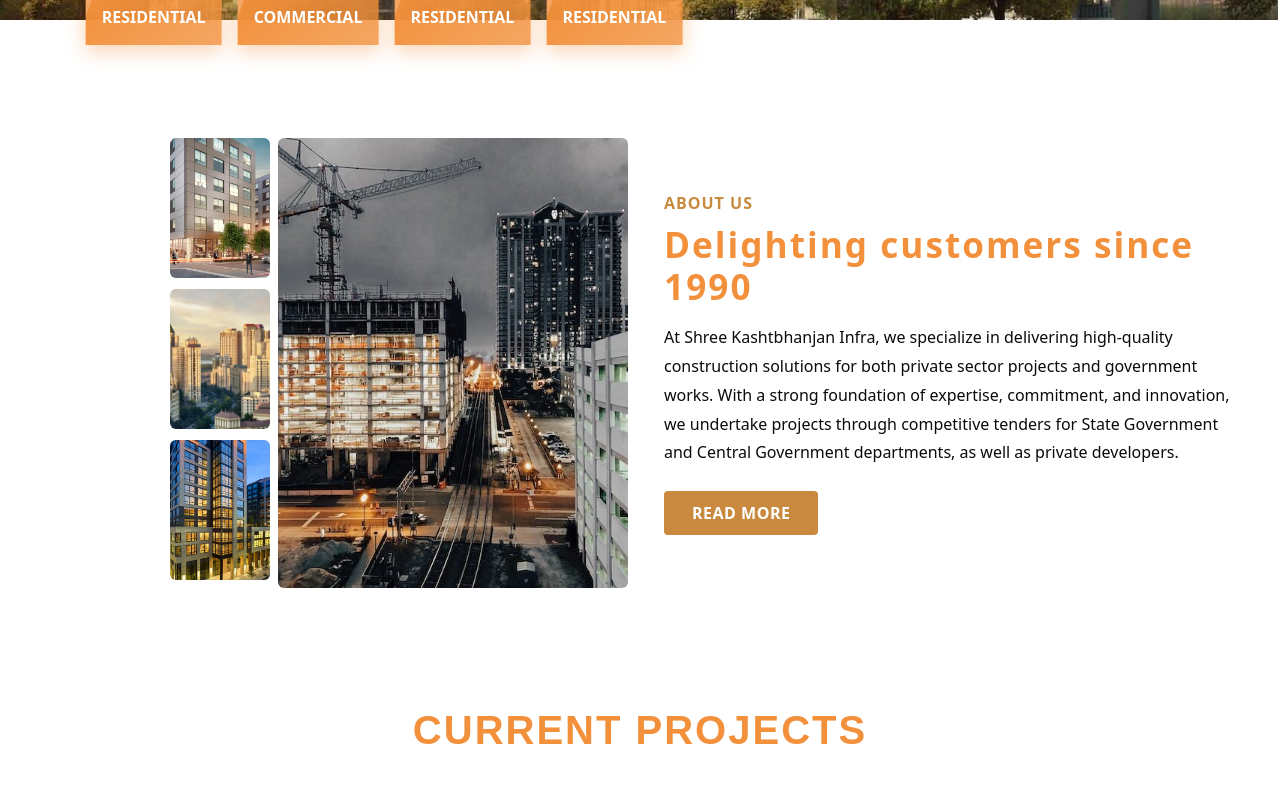
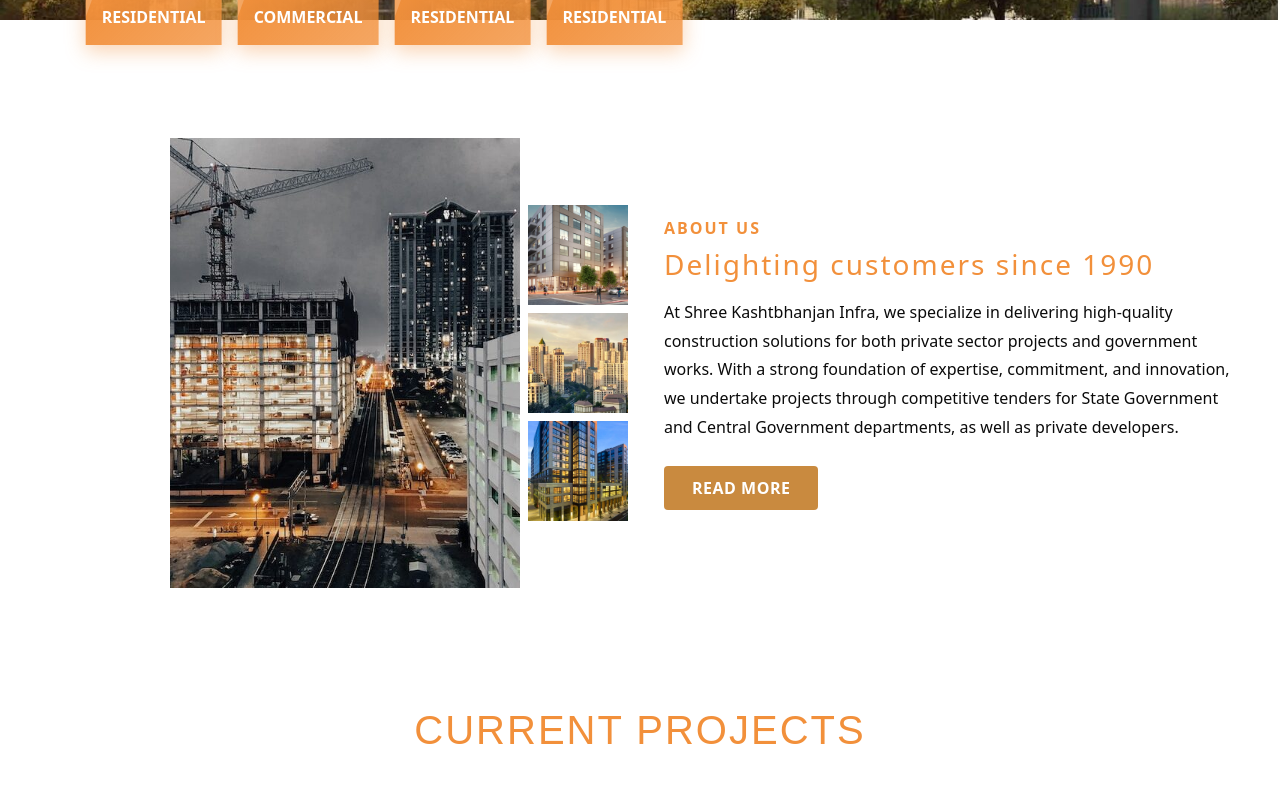
Before and after one commit to hastikapatadiya-code/hanumanproject, a React (Create React App) app: page / in a window 1280 px wide. Shown: the part 480-1270 px from the top of the page. Built offline with nearby package versions, Linux system fonts and the light colour scheme; a web font is replaced by a local one.

Commit message:
Updated Home page and styles

```diff
--- a/public/index.html
+++ b/public/index.html
@@ -24,7 +24,7 @@
       work correctly both with client-side routing and a non-root public URL.
       Learn how to configure a non-root public URL by running `npm run build`.
     -->
-    <title>React App</title>
+    <title>Kashtbhanjan</title>
   </head>
   <body>
     <noscript>You need to enable JavaScript to run this app.</noscript>
--- a/src/App.css
+++ b/src/App.css
@@ -6,7 +6,6 @@
   padding: 0%;
   box-sizing: border-box;
 }
-
 img {
   height: 100%;
   width: 100%;
@@ -217,31 +216,9 @@ a:link {
   transform: scale(1.05);
 }
 
-.main-image img {
-
-  transition: transform 0.4s ease;
-}
-
-.main-image img:hover {
-  transform: scale(1.02);
-}
-
 .about-text {
   animation: fadeInUp 1s ease;
 }
-
-.sub-title {
-  color: #c98a3f;
-  font-weight: bold;
-  letter-spacing: 1px;
-  text-transform: uppercase;
-}
-
-.title {
-  font-weight: 800;
-  font-size: 2.2rem;
-}
-
 .desc {
   font-size: 16px;
   line-height: 1.8;
--- a/src/components/Home.js
+++ b/src/components/Home.js
@@ -2,12 +2,10 @@ import Header from '../components/Header';
 import bannerimg from '../images/2.jpg';
 import { useEffect, useState } from 'react';
 import { useInView } from 'react-intersection-observer';
-import { GrProjects } from "react-icons/gr";
 import { IoLocationOutline } from "react-icons/io5";
 import { TbSwimming } from "react-icons/tb";
 import { Currentprojectslider } from './Residential';
 import { FaCubes } from "react-icons/fa6";
-import { MdOutlineContactPage } from "react-icons/md";
 import { LiaBedSolid } from "react-icons/lia";
 import feature from '../images/millenia-features.jpg';
 import achieveimg1 from '../images/achieve1.png';
@@ -21,8 +19,6 @@ import aboutimg1 from '../images/about1.webp';
 import aboutimg2 from '../images/a1.webp';
 import aboutimg3 from '../images/a2.jpg';
 import aboutimg4 from '../images/a3.jpg';
-
-import pattern from '../images/pattern.webp';
 import { Link } from "react-router-dom";
 import Footer from './Footer';
 import 'animate.css';
@@ -35,7 +31,6 @@ import service2 from "../images/service2.jpg";
 import service3 from "../images/service3.jpg";
 import service4 from "../images/service4.jpg";
 import service5 from "../images/service5.webp";
-import Goverment from './Goverment';
 
 
 const Home = () => {
@@ -58,9 +53,6 @@ const Home = () => {
     triggerOnce: true,
     threshold: 0.2,
   });
-
-
-
 
   const { ref: featuresLeftRef, inView: featuresLeftInView } = useInView({
     triggerOnce: false,
@@ -213,6 +205,7 @@ const Home = () => {
   ]
   const builderBlogs = [
     {
+       img: service2,
       title: "Step-by-step Guide for First-Time Homebuyers",
       description: "This guide will help new homebuyers understand budgeting, location selection, documentation, and more.",
       category: "Real Estate",
@@ -220,6 +213,7 @@ const Home = () => {
       date: "4 Aug, 2025",
     },
     {
+       img: service2,
       title: "Step-by-step Guide for First-Time Homebuyers",
       description: "This guide will help new homebuyers understand budgeting, location selection, documentation, and more.",
       category: "Real Estate",
@@ -227,6 +221,7 @@ const Home = () => {
       date: "4 Aug, 2025",
     },
     {
+       img: service2,
       title: "Step-by-step Guide for First-Time Homebuyers",
       description: "This guide will help new homebuyers understand budgeting, location selection, documentation, and more.",
       category: "Real Estate",
@@ -296,17 +291,56 @@ const Home = () => {
       </div>
 
       {/* ================================================ about us section start ===================================== */}
-            <div className='spacer'></div>
+    <div className="spacer"></div>
 <div className="about-section container-fluid py-5">
   <div className="row align-items-center m-0">
-          <div className="col-lg-6 d-flex justify-content-lg-end justify-content-center">
-            <div className="about-images d-flex">
-              <div className="small-images d-flex flex-column justify-content-between me-2">
+
+    <div className="col-lg-6 about-text text-white px-4 mt-lg-0 mt-3 order-1 order-lg-2">
+      <p className="text-uppercase fw-bold title p-0 mb-2">ABOUT US</p>
+      <h3 className="title mb-3">Delighting customers since 1990</h3>
+      <p className="desc mb-4">
+        At Shree Kashtbhanjan Infra, we specialize in delivering high-quality
+        construction solutions for both private sector projects and government
+        works. With a strong foundation of expertise, commitment, and
+        innovation, we undertake projects through competitive tenders for
+        State Government and Central Government departments, as well as private
+        developers.
+      </p>
+      <button className="btn-readmore">
+        <Link to="/about" className="text-white">READ MORE</Link>
+      </button>
+    </div>
+
+  <div className="col-lg-6 d-flex justify-content-lg-end justify-content-center order-2 order-lg-1  mt-lg-0 mt-3">
+  <div className="about-images d-flex flex-lg-row flex-column align-items-center">
+
+    {/* Main Image */}
+    <div className=" mb-3 mb-lg-0">
+      <img
+        src={mainImage}
+        alt="Main"
+        className=""
+        style={{
+          width: "350px",
+          height: "450px",
+          objectFit: "cover",
+          maxWidth: "100%",
+        }}
+      />
+    </div>
+
+    {/* Small Images */}
+    <div className="small-images d-flex flex-lg-column flex-row justify-content-center gap-2 ms-lg-2">
       {[aboutimg4, aboutimg2, aboutimg3].map((img, index) => (
-                  <img key={index} src={img}
+        <img
+          key={index}
+          src={img}
           alt={`thumb-${index}`}
-                    className="img-fluid rounded mb-2"
+          className=""
           style={{
+            width: "100px",
+            height: "100px",
+            objectFit: "cover",
             cursor: "pointer",
             transition: "0.3s ease",
           }}
@@ -314,29 +348,13 @@ const Home = () => {
         />
       ))}
     </div>
-              <div className="main-image">
-                <img
-                  src={mainImage}
-                  alt="Main"
-                  className="img-fluid rounded"
-                  style={{ width: "350px", height: "450px", objectFit: "cover" }}
-                />
-              </div>
   </div>
 </div>
 
-          <div className="col-lg-6 about-text text-white px-4 mt-lg-0 mt-3">
-            <p className="sub-title mb-2">ABOUT US</p>
-            <h2 className="title mb-3">Delighting customers since 1990</h2>
-            <p className="desc mb-4">
-              At Shree Kashtbhanjan Infra, we specialize in delivering high-quality construction solutions for both private sector projects and government works. With a strong foundation of expertise, commitment, and innovation, we undertake projects through competitive tenders for State Government and Central Government departments, as well as private developers.
-            </p>
-            <button className="btn-readmore">
-              <Link to="/about" className="text-white">READ MORE</Link>
-            </button>
+
   </div>
 </div>
-      </div>
+
       {/* ================================================ about us section end ===================================== */}
       <div className='spacer'></div>
       <h2 className=" title text-center fs-1 about-header tracking-widest">CURRENT PROJECTS</h2>
@@ -345,7 +363,7 @@ const Home = () => {
       {/* =============================================== service start ================================================ */}
       <section className='container my-5'>
         <div className='row'>
-    <div className="col-md-4 col-12 border-end border-end-md-0">
+    <div className="col-md-4 col-12 border-end border-end-md-0 ">
             <p className="text-uppercase fw-bold title p-0">our services</p>
             <h1 className="fw-bold pb-3 about-header text-capitalize ">
               provide unique<br></br>& quality services
@@ -360,8 +378,8 @@ const Home = () => {
        <div className="services-container">
       <Slider {...services}>
         {service.map((serviceItem, index) => (
-          <div key={index} className="service-card p-4">
-            {/* Wrap the whole card inside Link only if path exists */}
+         <div key={index} className="service-card p-4 overflow-x-hidden">
+
             {serviceItem.path ? (
               <Link
                 to={serviceItem.path}
@@ -452,9 +470,14 @@ const Home = () => {
       {/* =============================================== Blog start ================================================ */}
 
     <section className="container my-5" ref={sectionRef}>
-        <h2 className={`title text-center fs-1 about-header fw-bold mb-5 ${inView ? "animate__animated animate__pulse" : ""}`}>
+  <h2
+    className={`title text-center fs-1 about-header fw-bold mb-5 ${
+      inView ? "animate__animated animate__pulse" : ""
+    }`}
+  >
     OUR BLOG
   </h2>
+
   <div className={`row ${inView ? "animate__animated animate__fadeInUp" : ""}`}>
     {builderBlogs.slice(0, 6).map((post, index) => (
       <div key={index} className="col-md-4 col-sm-6 mb-4">
@@ -471,7 +494,33 @@ const Home = () => {
           onMouseEnter={(e) => (e.currentTarget.style.transform = "scale(1.02)")}
           onMouseLeave={(e) => (e.currentTarget.style.transform = "scale(1.0)")}
         >
-                <span className="badge mb-2 text-uppercase fw-semibold"
+          {/* 🖼 Blog Image */}
+          <div
+            className="blog-img mb-3"
+            style={{
+              borderRadius: "12px",
+              overflow: "hidden",
+              height: "200px",
+              position: "relative",
+            }}
+          >
+            <img
+              src={post.img}
+              alt={post.title}
+              style={{
+                width: "100%",
+                height: "100%",
+                objectFit: "cover",
+                transition: "transform 0.4s ease",
+              }}
+              className="blog-thumbnail"
+              onMouseEnter={(e) => (e.currentTarget.style.transform = "scale(1.05)")}
+              onMouseLeave={(e) => (e.currentTarget.style.transform = "scale(1.0)")}
+            />
+          </div>
+
+          <span
+            className="badge mb-2 text-uppercase fw-semibold"
             style={{
               backgroundColor: "#fef2e5",
               color: "#f77a0c",
@@ -481,18 +530,33 @@ const Home = () => {
               letterSpacing: "1px",
               display: "inline-block",
               width: "fit-content",
-                  }}>
+            }}
+          >
             {post.category || "Blog"}
           </span>
-                <h5 className="fw-bold mb-3" style={{ color: "#333", minHeight: "60px" }}>
+
+          <h5 className="fw-bold " style={{ color: "#333", minHeight: "60px" }}>
             {post.title}
           </h5>
-                <p className="text-muted small mb-3">{post.description?.slice(0, 100)}...</p>
-                <div className="d-flex justify-content-between align-items-center mt-auto pt-2 border-top" style={{ fontSize: "13px" }}>
+
+          <p className="text-muted small mb-3">
+            {post.description?.slice(0, 100)}...
+          </p>
+
+          <div
+            className="d-flex justify-content-between align-items-center mt-auto pt-2 border-top"
+            style={{ fontSize: "13px" }}>
             <small className="text-muted">
               {post.author || "Admin"} • {post.date || "21 Jan, 2023"}
             </small>
-                  <Link to="/blog" style={{ color: "#f77a0c", fontWeight: "600", textDecoration: "none" }} >
+            <Link
+              to="/blog"
+              style={{
+                color: "#f77a0c",
+                fontWeight: "600",
+                textDecoration: "none",
+              }}
+            >
               Read More →
             </Link>
           </div>
@@ -502,11 +566,21 @@ const Home = () => {
   </div>
 
   <div className="text-center mt-4">
-          <Link to="/BLOG" className="project-btn position-relative d-inline-block me-3 rounded fw-bold px-3 py-2"
-            style={{ overflow: "hidden", zIndex: "1", transition: "color 0.4s ease", color: "#fff" }}>
-            VIEW MORE</Link>
+    <Link
+      to="/BLOG"
+      className="project-btn position-relative d-inline-block me-3 rounded fw-bold px-3 py-2"
+      style={{
+        overflow: "hidden",
+        zIndex: "1",
+        transition: "color 0.4s ease",
+        color: "#fff",
+      }}
+    >
+      VIEW MORE
+    </Link>
   </div>
 </section>
+
 
       {/* =============================================== Blog end ================================================ */}
       <div className='spacer'></div>
```
Lines whose indentation alone changed are shown as unchanged.
